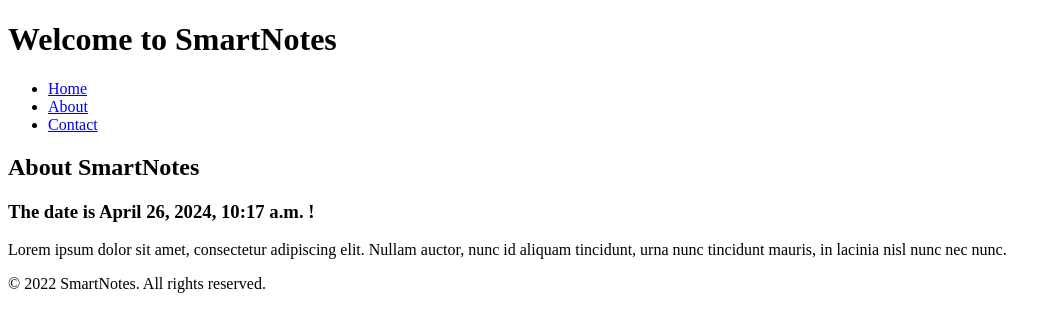
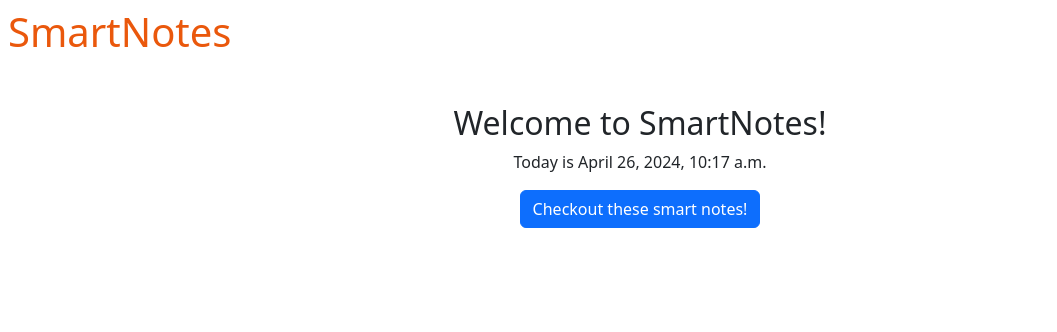
Before and after one commit to majortank/smartnotes, a Django app: page /home in a window 1280 px wide. Shown: the top 332 px of the page, without its empty margins (0-1057 px from the left). Run offline with Django 5.2, Linux system fonts and the light colour scheme.

Commit message:
Add some styles to our templates with bootstrap.

```diff
--- a/home/templates/home/welcome.html
+++ b/home/templates/home/welcome.html
@@ -1,30 +1,7 @@
-<!DOCTYPE html>
-<html>
-<head>
-    <meta charset="UTF-8">
-    <title>Welcome to SmartNotes</title>
-</head>
-<body>
-    <header>
-        <h1>Welcome to SmartNotes</h1>
-    </header>
+{% extends 'base.html' %}
 
-    <nav>
-        <ul>
-            <li><a href="#">Home</a></li>
-            <li><a href="#">About</a></li>
-            <li><a href="#">Contact</a></li>
-        </ul>
-    </nav>
-
-    <main>
-        <h2>About SmartNotes</h2>
-        <h3>The date is {{today}} !</h3>
-        <p>Lorem ipsum dolor sit amet, consectetur adipiscing elit. Nullam auctor, nunc id aliquam tincidunt, urna nunc tincidunt mauris, in lacinia nisl nunc nec nunc.</p>
-    </main>
-
-    <footer>
-        <p>&copy; 2022 SmartNotes. All rights reserved.</p>
-    </footer>
-</body>
-</html>
+{% block content %}
+    <h2 class=>Welcome to SmartNotes!</h2>
+    <p>Today is {{today}}</p>
+    <a href="{% url 'notes.list' %}" class="btn btn-primary">Checkout these smart notes!</a>
+{% endblock %}
--- a/notes/templates/notes/notes_detail.html
+++ b/notes/templates/notes/notes_detail.html
@@ -2,8 +2,8 @@
 
 
 {% block content %}
-    <div class='notes-card'>
-        <h1 class='notes-card-title'>{{ note.title }}</h1>
-        <p class='notes-card-content'>{{ note.text }}</p>
+    <div class='border rounded'>
+        <h1 class='my-5'>{{ note.title }}</h1>
+        <p class=''>{{ note.text }}</p>
     </div>
 {% endblock %}
--- a/notes/urls.py
+++ b/notes/urls.py
@@ -3,6 +3,6 @@
 from . import views
 
 urlpatterns = [
-    path('notes', views.NotesListView.as_view(), name='notes_list'),
-    path('notes/<int:pk>', views.NotesDetailView.as_view(), name='notes_detail'),
+    path('notes', views.NotesListView.as_view(), name='notes.list'),
+    path('notes/<int:pk>', views.NotesDetailView.as_view(), name='notes.detail'),
 ]
--- a/static/templates/base.html
+++ b/static/templates/base.html
@@ -5,15 +5,16 @@
     <meta charset="UTF-8">
     <title>SmartNotes</title>
     <link rel="stylesheet" href="{% static 'css/base.css' %}">
-    <link rel="stylesheet" href="{% static 'css/notes.css' %}">
+    <link href="https://cdn.jsdelivr.net/npm/bootstrap@5.3.3/dist/css/bootstrap.min.css" rel="stylesheet" integrity="sha384-QWTKZyjpPEjISv5WaRU9OFeRpok6YctnYmDr5pNlyT2bRjXh0JMhjY6hW+ALEwIH" crossorigin="anonymous">
 </head>
 <body>
     <header>
-        <h1 class='base-h1'>SmartNotes</h1>
+        <h1 class='base-h1 m-2'>SmartNotes</h1>
     </header>
-    <main>
+    <main class='my-5 text-center container'>
         {% block content %}
         {% endblock %}
+        <script src="https://cdn.jsdelivr.net/npm/bootstrap@5.3.3/dist/js/bootstrap.bundle.min.js" integrity="sha384-YvpcrYf0tY3lHB60NNkmXc5s9fDVZLESaAA55NDzOxhy9GkcIdslK1eN7N6jIeHz" crossorigin="anonymous"></script>
     </main>
 </body>
 </html>
```
Also changed, not shown: notes/templates/notes/notes_list.html (+9 -4 lines).
